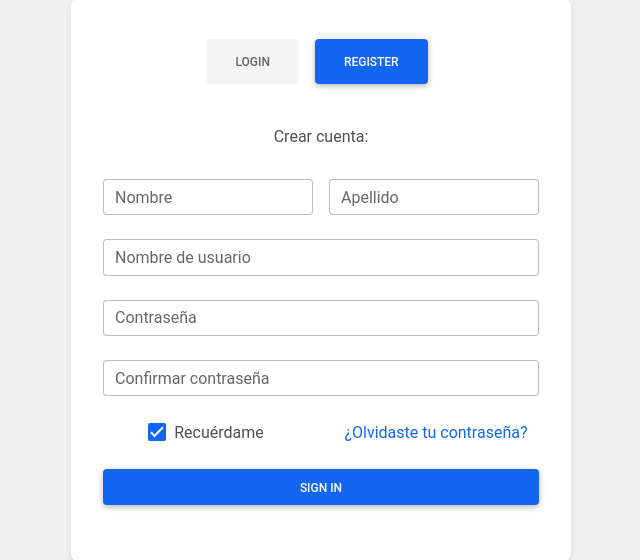
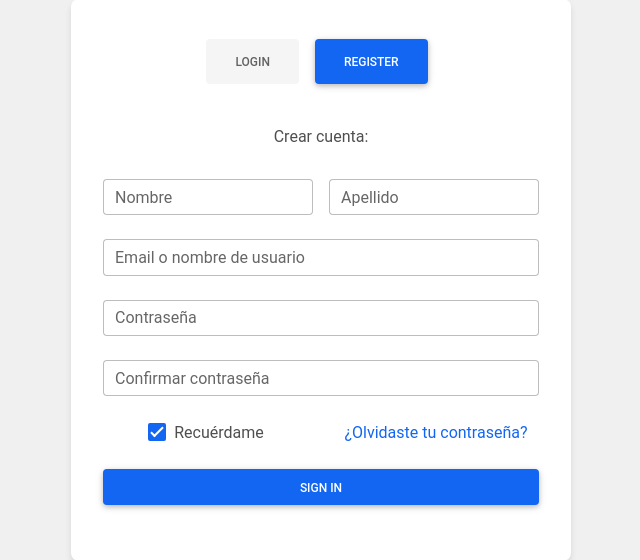
Before and after one commit to andresmg42/Proyecto-desarrollo, a Django app: page /register/ in a window 1280 px wide. Shown: the part 120-680 px from the top of the page, without its empty margins (319-959 px from the left). Run offline with Django 5.2, Linux system fonts and the light colour scheme.

Commit message:
Login y register

```diff
--- a/tienda/gestion/templates/gestion/register.html
+++ b/tienda/gestion/templates/gestion/register.html
@@ -43,8 +43,8 @@
                     </div>
 
                     <div data-mdb-input-init class="form-outline mb-4">
-                        <input type="password" id="loginPassword" class="form-control" />
-                        <label class="form-label" for="loginPassword">Nombre de usuario</label>
+                        <input type="email" id="loginPassword" class="form-control" />
+                        <label class="form-label" for="loginPassword">Email o nombre de usuario</label>
                     </div>
 
                     <!-- Password input -->
```
